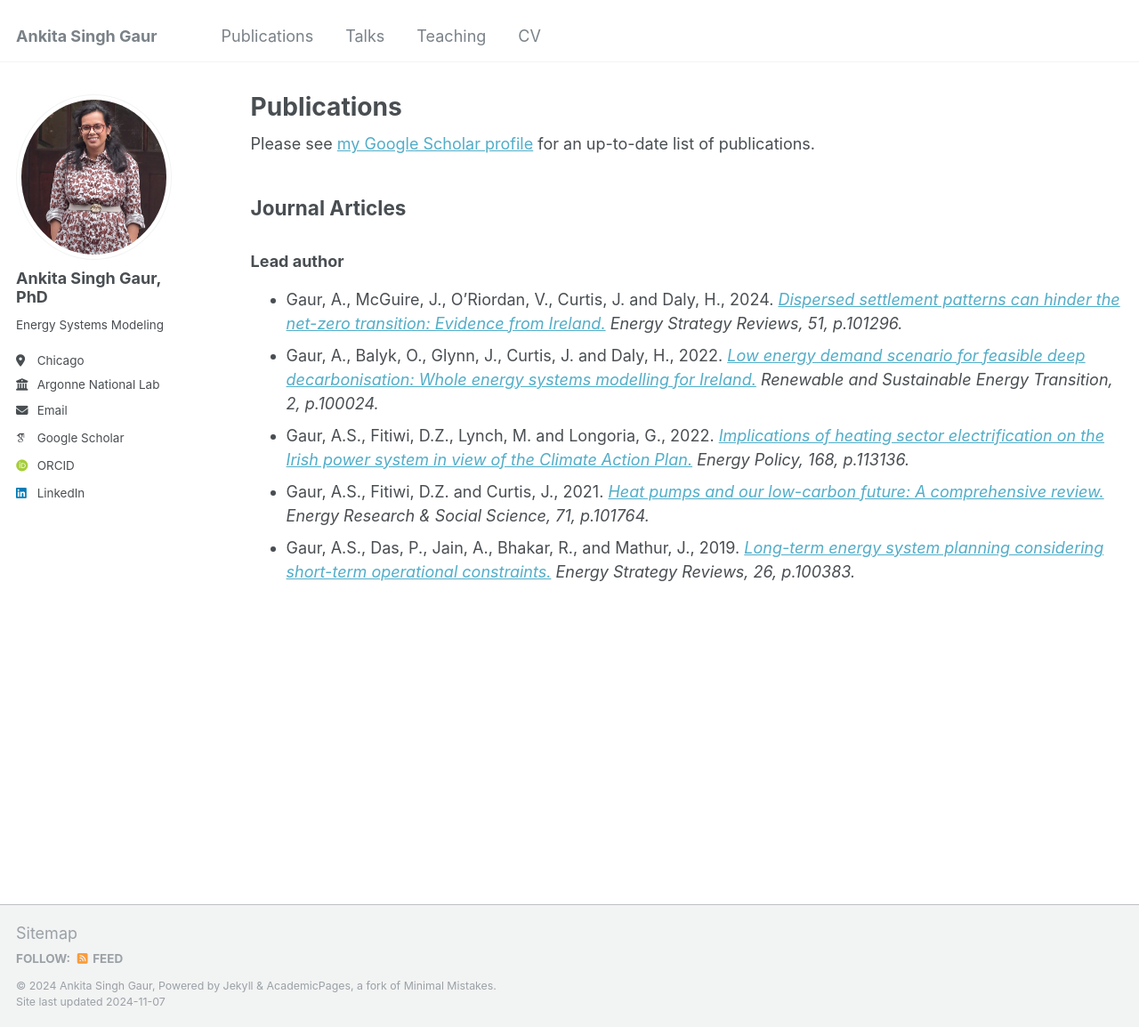
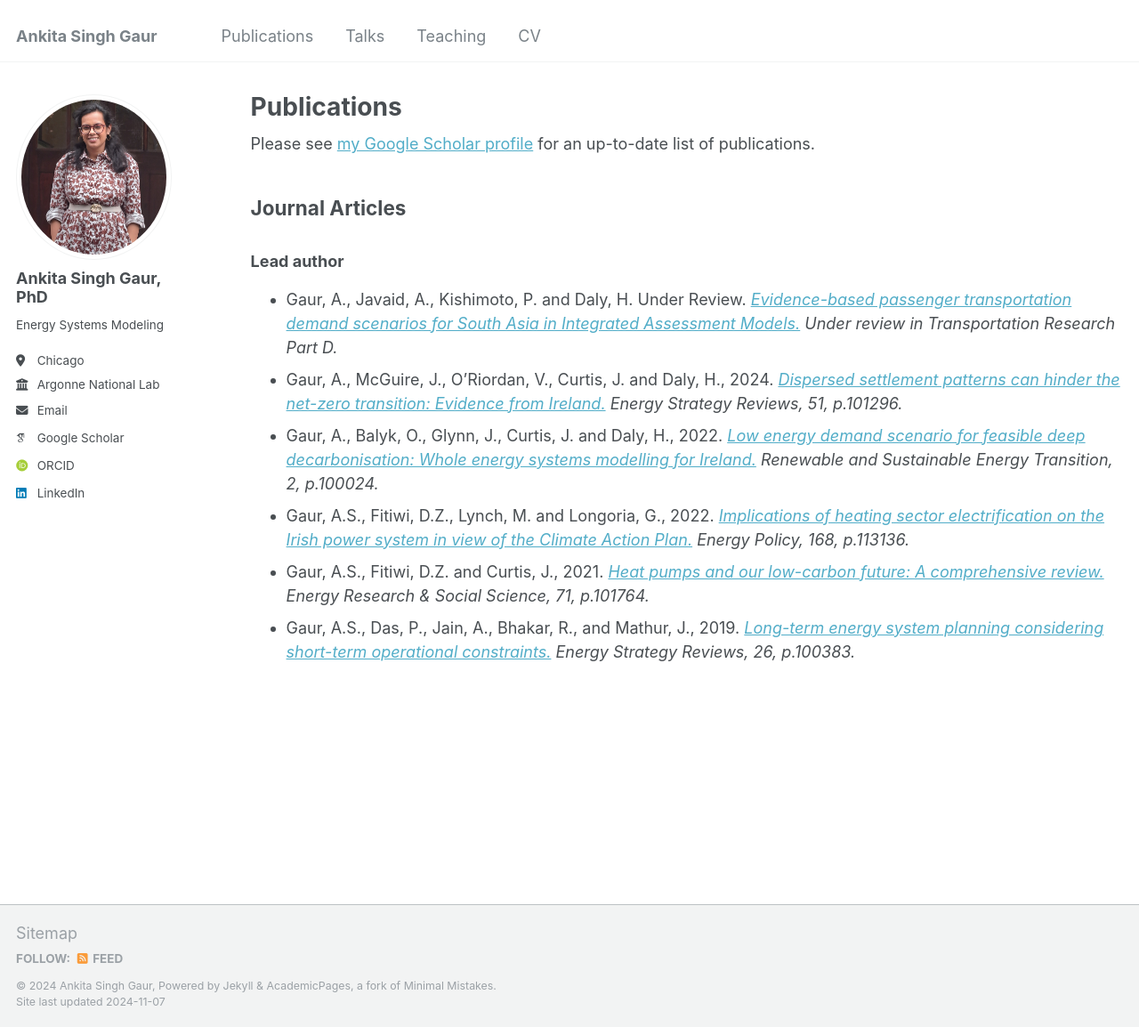
Before and after one commit to ankitagaur93/ankitagaur93.github.io, a Jekyll site: the page built from _pages/publications.html, in a window 1280 px wide and 1154 px high. Shown: the whole window at 89% size. Built offline with Jekyll 4.4.1, drawn with Linux system fonts in a browser that asks for light colours; some web fonts are replaced.

Commit message:
Update publications.html

```diff
--- a/_pages/publications.html
+++ b/_pages/publications.html
@@ -15,6 +15,13 @@ author_profile: true
   Lead author
 </h3>
 <ul>
+  <li>
+    Gaur, A., Javaid, A., Kishimoto, P. and Daly, H. Under Review.
+    <i>
+      <a href="https://papers.ssrn.com/sol3/papers.cfm?abstract_id=4970048" target="_blank">Evidence-based passenger transportation demand scenarios for South Asia in Integrated Assessment Models.</a>
+     Under review in Transportation Research Part D.
+    </i>
+  </li>
   <li>
     Gaur, A., McGuire, J., O’Riordan, V., Curtis, J. and Daly, H., 2024.
     <i>
```
